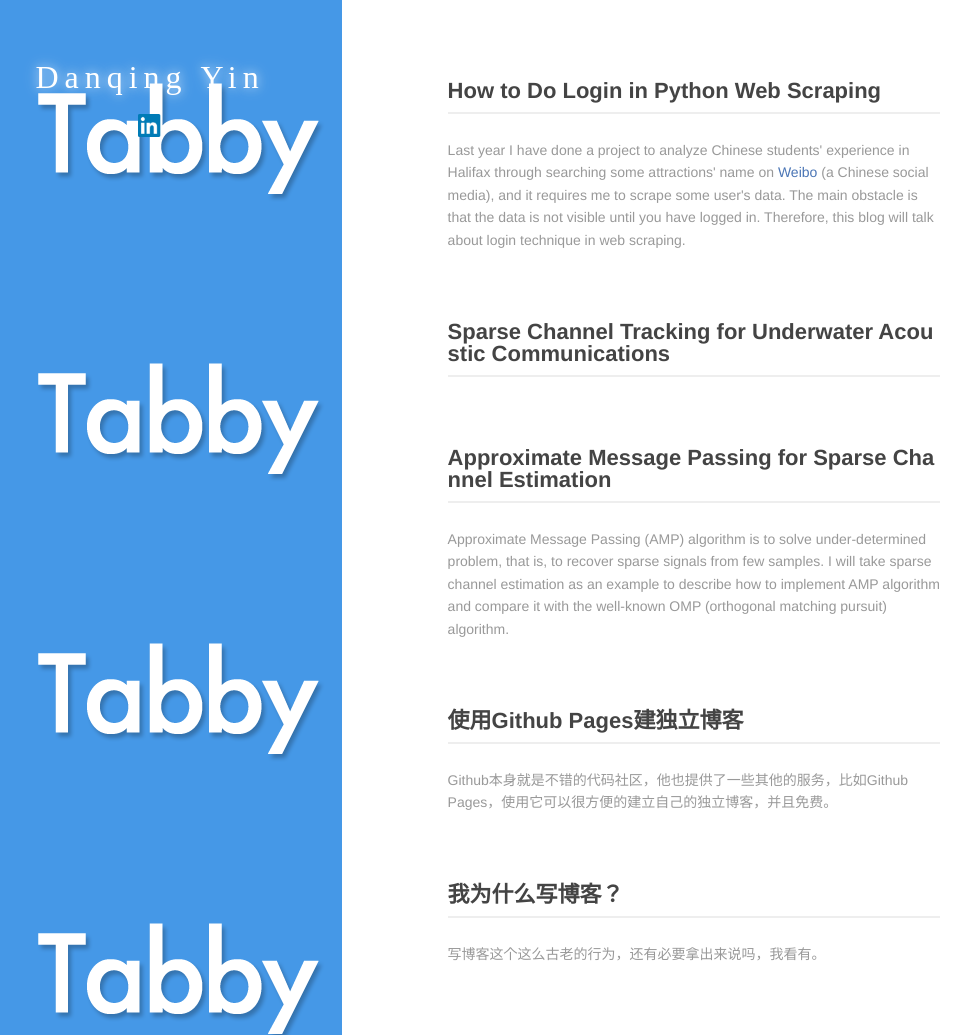
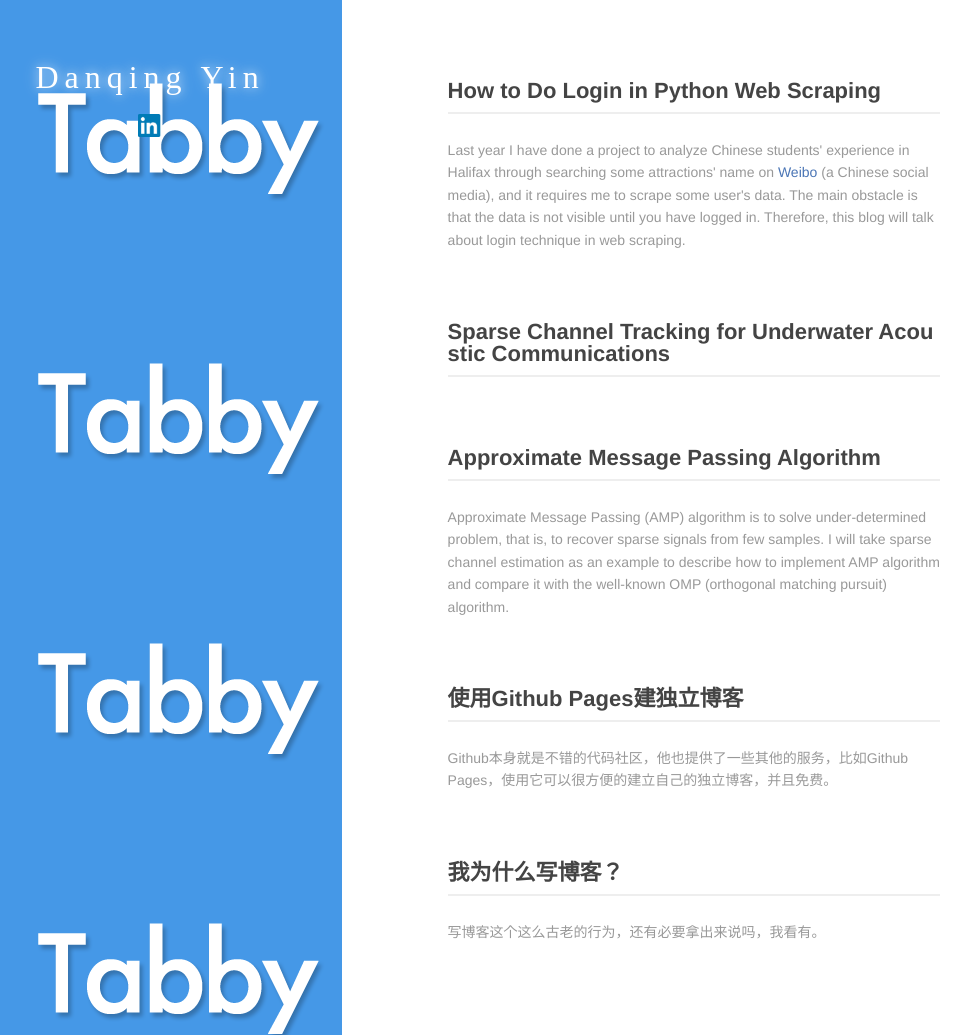
Before and after one commit to danqing117/danqing117.github.io, a Jekyll site: the page built from index.md, in a window 1280 px wide and 1035 px high. Shown: the whole window, without its empty margins (42-1013 px from the left). Built offline with Jekyll 4.4.1, drawn with Linux system fonts in a browser that asks for light colours.

Commit message:
Update 2017-04-06-AMP.md

```diff
--- a/_posts/2017-04-06-AMP.md
+++ b/_posts/2017-04-06-AMP.md
@@ -1,6 +1,6 @@
 ---
 layout: post
-title: Approximate Message Passing for Sparse Channel Estimation
+title: Approximate Message Passing Algorithm
 description: Approximate Message Passing (AMP) algorithm is to solve under-determined problem, that is, to recover sparse signals from few samples. I will take sparse channel estimation as an example to describe how to implement AMP algorithm and compare it with the well-known OMP (orthogonal matching pursuit) algorithm.
 category: blog
 ---
```
